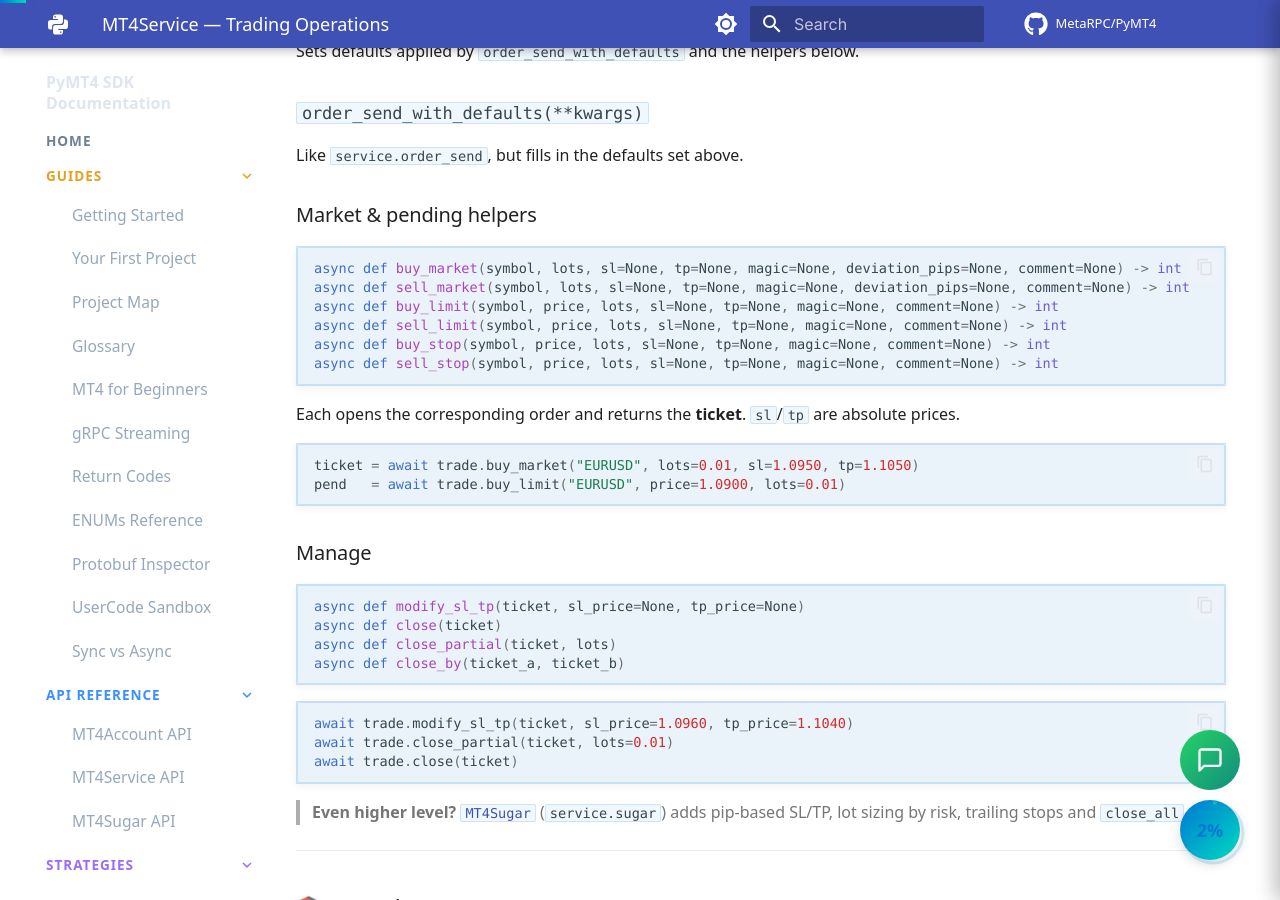
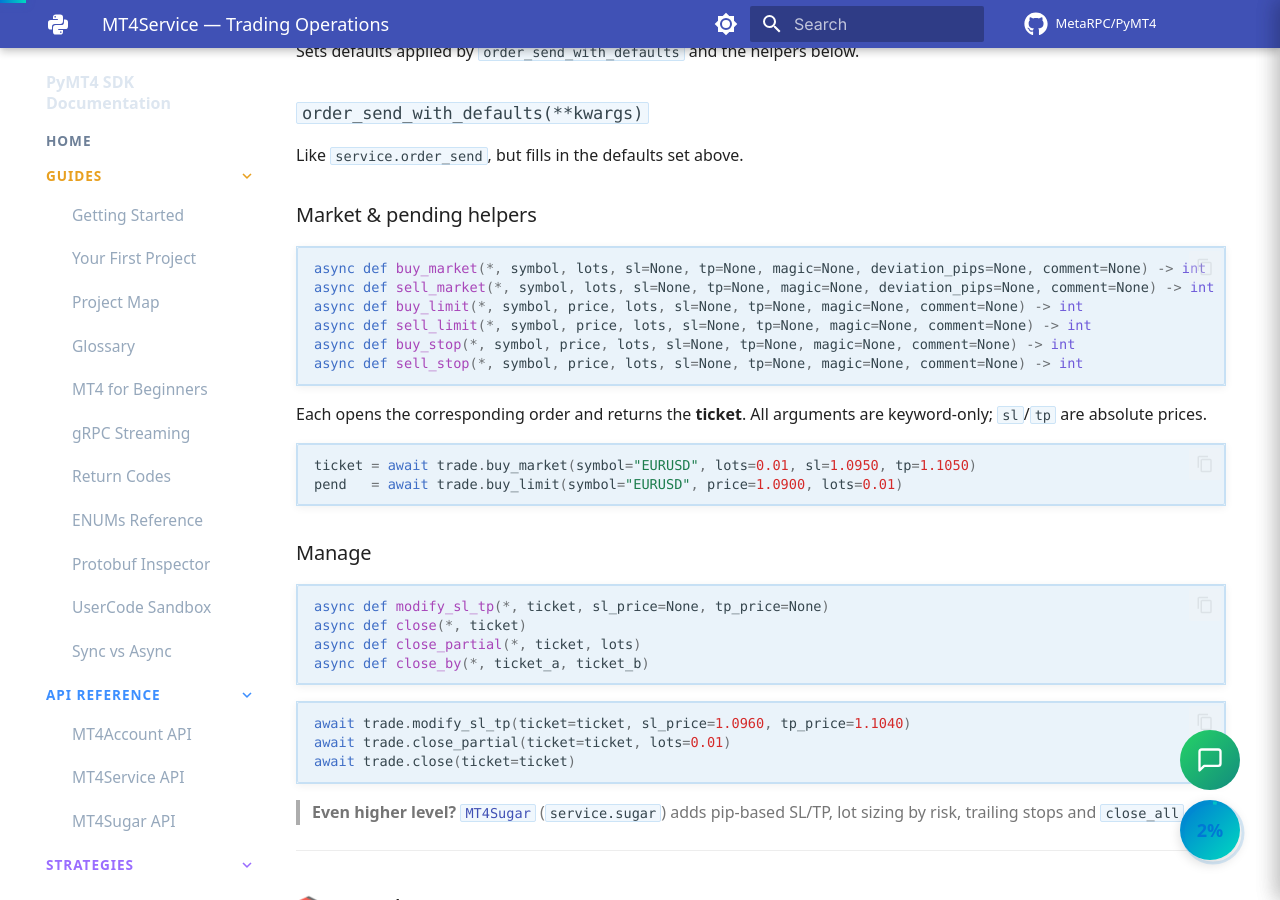
Before and after one commit to MetaRPC/PyMT4, an MkDocs documentation site: the page built from docs/MT4Service/4. Trading_Operations.md, in a window 1280 px wide and 900 px high, scrolled down 2218 px. Built offline with MkDocs 1.6.1 and Material for MkDocs 9.7.7, drawn with Linux system fonts in a browser that asks for light colours; comment, search, counter and statistics services are not loaded.

Commit message:
docs(MT4Service): fix MT4ServiceTrade keyword-only call examples
The MT4ServiceTrade helpers (buy_market, buy_limit, close, modify_sl_tp, close_partial,
close_by, ...) are keyword-only, but the examples called them with a positional first
argument (buy_market("EURUSD", ...), close(ticket)), which raises TypeError. Mark the
documented signatures keyword-only and pass arguments by name in every example.

Co-Authored-By: Claude Opus 4.8 <noreply@anthropic.com>

````diff
--- a/docs/MT4Service/4. Trading_Operations.md
+++ b/docs/MT4Service/4. Trading_Operations.md
@@ -98,34 +98,35 @@ Like `service.order_send`, but fills in the defaults set above.
 ### Market & pending helpers
 
 ```python
-async def buy_market(symbol, lots, sl=None, tp=None, magic=None, deviation_pips=None, comment=None) -> int
-async def sell_market(symbol, lots, sl=None, tp=None, magic=None, deviation_pips=None, comment=None) -> int
-async def buy_limit(symbol, price, lots, sl=None, tp=None, magic=None, comment=None) -> int
-async def sell_limit(symbol, price, lots, sl=None, tp=None, magic=None, comment=None) -> int
-async def buy_stop(symbol, price, lots, sl=None, tp=None, magic=None, comment=None) -> int
-async def sell_stop(symbol, price, lots, sl=None, tp=None, magic=None, comment=None) -> int
+async def buy_market(*, symbol, lots, sl=None, tp=None, magic=None, deviation_pips=None, comment=None) -> int
+async def sell_market(*, symbol, lots, sl=None, tp=None, magic=None, deviation_pips=None, comment=None) -> int
+async def buy_limit(*, symbol, price, lots, sl=None, tp=None, magic=None, comment=None) -> int
+async def sell_limit(*, symbol, price, lots, sl=None, tp=None, magic=None, comment=None) -> int
+async def buy_stop(*, symbol, price, lots, sl=None, tp=None, magic=None, comment=None) -> int
+async def sell_stop(*, symbol, price, lots, sl=None, tp=None, magic=None, comment=None) -> int
 ```
 
-Each opens the corresponding order and returns the **ticket**. `sl`/`tp` are absolute prices.
+Each opens the corresponding order and returns the **ticket**. All arguments are
+keyword-only; `sl`/`tp` are absolute prices.
 
 ```python
-ticket = await trade.buy_market("EURUSD", lots=0.01, sl=1.0950, tp=1.1050)
-pend   = await trade.buy_limit("EURUSD", price=1.0900, lots=0.01)
+ticket = await trade.buy_market(symbol="EURUSD", lots=0.01, sl=1.0950, tp=1.1050)
+pend   = await trade.buy_limit(symbol="EURUSD", price=1.0900, lots=0.01)
 ```
 
 ### Manage
 
 ```python
-async def modify_sl_tp(ticket, sl_price=None, tp_price=None)
-async def close(ticket)
-async def close_partial(ticket, lots)
-async def close_by(ticket_a, ticket_b)
+async def modify_sl_tp(*, ticket, sl_price=None, tp_price=None)
+async def close(*, ticket)
+async def close_partial(*, ticket, lots)
+async def close_by(*, ticket_a, ticket_b)
 ```
 
 ```python
-await trade.modify_sl_tp(ticket, sl_price=1.0960, tp_price=1.1040)
-await trade.close_partial(ticket, lots=0.01)
-await trade.close(ticket)
+await trade.modify_sl_tp(ticket=ticket, sl_price=1.0960, tp_price=1.1040)
+await trade.close_partial(ticket=ticket, lots=0.01)
+await trade.close(ticket=ticket)
 ```
 
 > **Even higher level?** [`MT4Sugar`](../MT4Sugar/MT4Sugar.Master.Overview.md) (`service.sugar`) adds pip-based SL/TP, lot sizing by risk, trailing stops and `close_all`.
````
Also changed, not shown: docs/MT4Service/MT4Service.Overview.md (+1 -1 lines).
